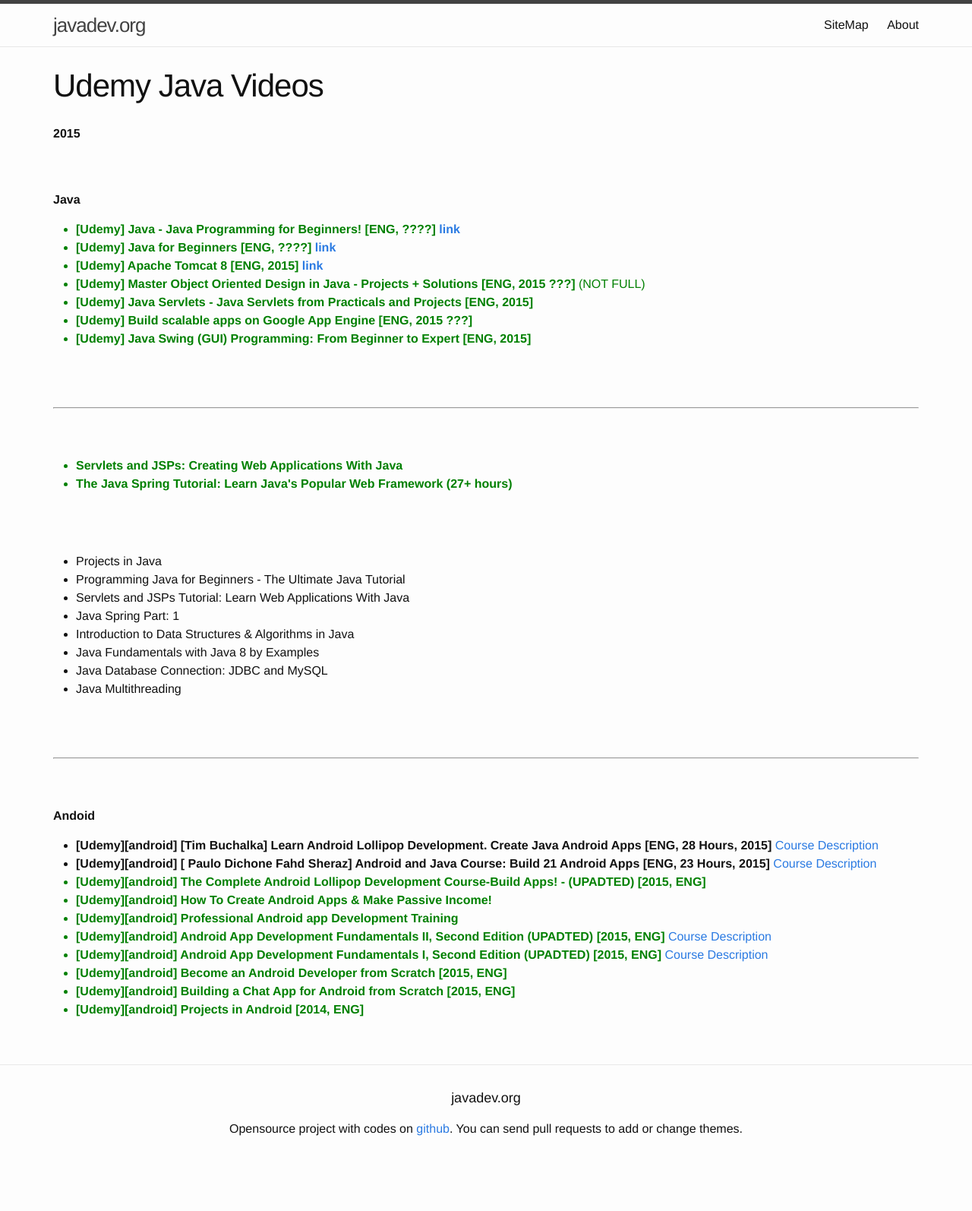
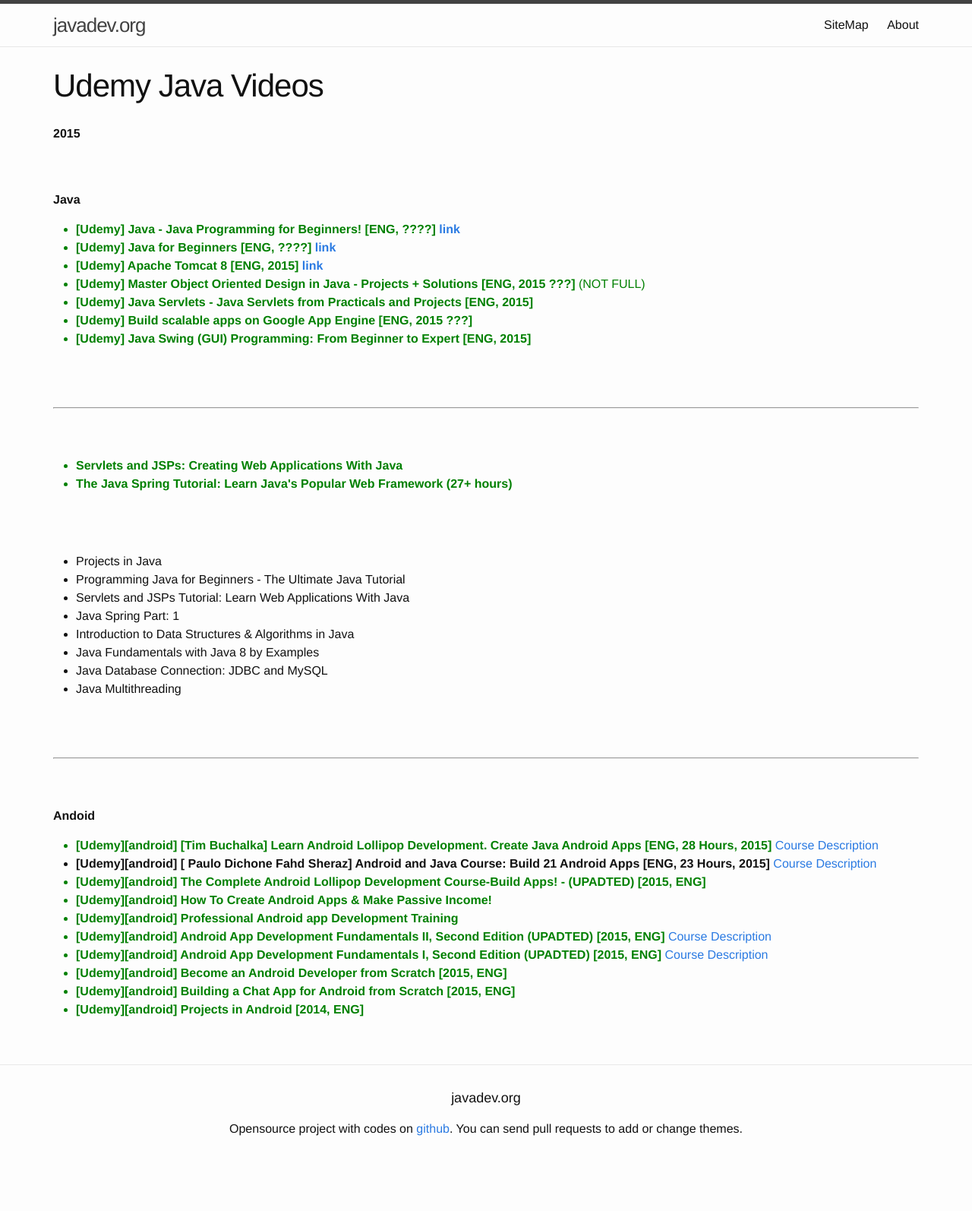
Before and after one commit to webmakaka/javadev.org, a Jekyll site: the page built from website/library/collections/video/paid/udemy.md, in a window 1280 px wide. Shown: the whole page at 76% size. Built offline with Jekyll 4.4.1, drawn with Linux system fonts in a browser that asks for light colours; grey boxes are pictures that could not be loaded.

Commit message:
Update udemy.md

```diff
--- a/website/library/collections/video/paid/udemy.md
+++ b/website/library/collections/video/paid/udemy.md
@@ -53,7 +53,7 @@
 <strong>Andoid</strong>
 
 <ul>
-<li><strong>[Udemy][android] [Tim Buchalka] Learn Android Lollipop Development. Create Java Android Apps [ENG, 28 Hours, 2015]</strong><a href="https://www.udemy.com/android-lollipop-complete-development-course/"> Course Description</a></li>
+<li style="color:green"><strong>[Udemy][android] [Tim Buchalka] Learn Android Lollipop Development. Create Java Android Apps [ENG, 28 Hours, 2015]</strong><a href="https://www.udemy.com/android-lollipop-complete-development-course/"> Course Description</a></li>
 <li><strong>[Udemy][android] [ Paulo Dichone Fahd Sheraz] Android and Java Course: Build 21 Android Apps [ENG,  23 Hours, 2015]</strong><a href="https://www.udemy.com/complete-android-developer-course/"> Course Description</a></li>
 <li style="color:green"><strong>[Udemy][android] The Complete Android Lollipop Development Course-Build Apps! - (UPADTED) [2015, ENG]</strong></li>
 <li style="color:green"><strong>[Udemy][android] How To Create Android Apps & Make Passive Income!</strong></li>
```
